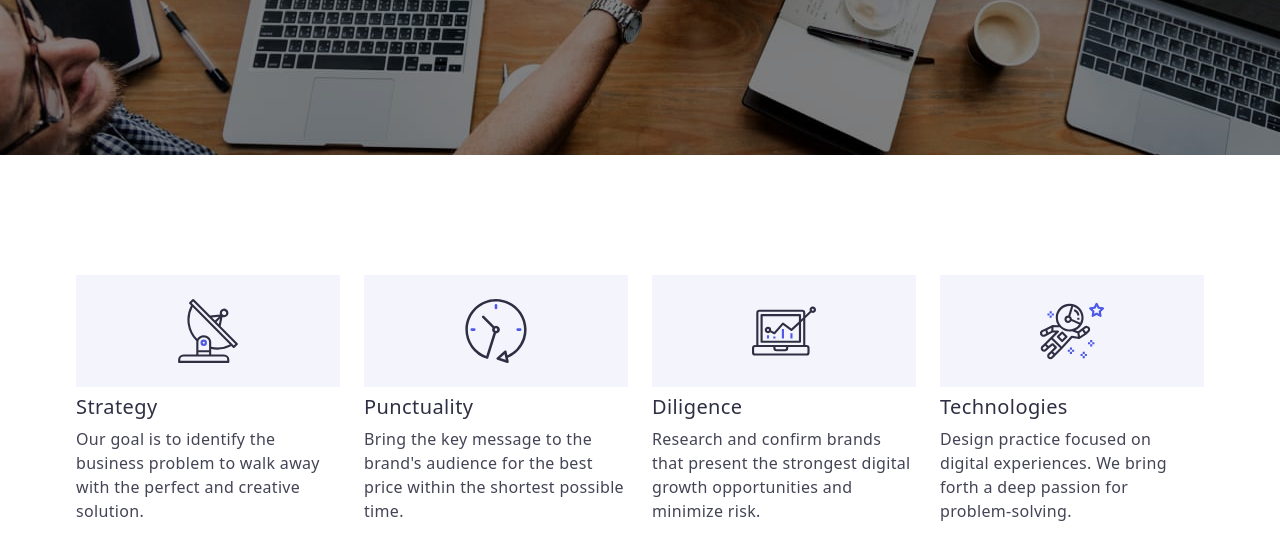
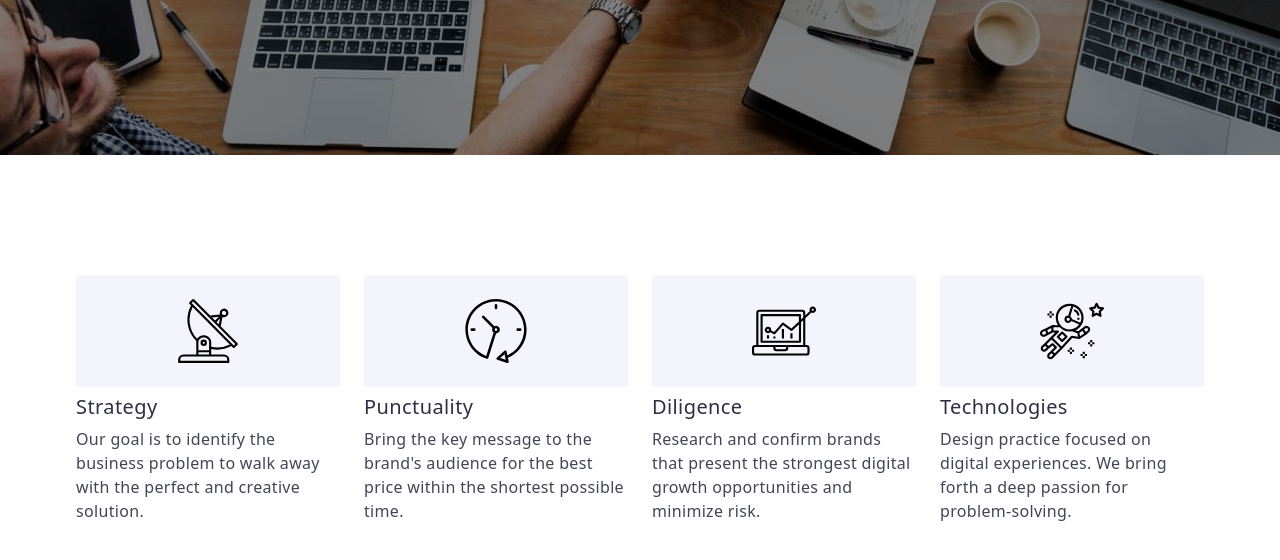
Before and after one commit to WojD89/goit-markup-hw-04, a plain HTML site: page index.html in a window 1280 px wide. Shown: the part 518-1078 px from the top of the page. Drawn offline with nearby package versions, Linux system fonts and the light colour scheme.

Commit message:
hm4 icon fix

```diff
--- a/index.html
+++ b/index.html
@@ -54,7 +54,7 @@
           <li>
             <div class="icon-background-ad">
               <svg class="icon-values" width="264" height="112">
-                <use href="/images/icons.svg#icon-antenna-1"></use>
+                <use href="./images/icons.svg#icon-antenna-1"></use>
               </svg>
             </div>
             <h3 class="advantages">Strategy</h3>
@@ -66,7 +66,7 @@
           <li>
             <div class="icon-background-ad">
               <svg class="icon-values" width="264" height="112">
-                <use href="/images/icons.svg#icon-clock-1"></use>
+                <use href="./images/icons.svg#icon-clock-1"></use>
               </svg>
             </div>
             <h3 class="advantages">Punctuality</h3>
@@ -78,7 +78,7 @@
           <li>
             <div class="icon-background-ad">
               <svg class="icon-values" width="264" height="112">
-                <use href="/images/icons.svg#icon-diagram-1"></use>
+                <use href="./images/icons.svg#icon-diagram-1"></use>
               </svg>
             </div>
             <h3 class="advantages">Diligence</h3>
@@ -90,7 +90,7 @@
           <li>
             <div class="icon-background-ad">
               <svg class="icon-values" width="264" height="112">
-                <use href="/images/icons.svg#icon-astronaut-1"></use>
+                <use href="./images/icons.svg#icon-astronaut-1"></use>
               </svg>
             </div>
             <h3 class="advantages">Technologies</h3>
```
